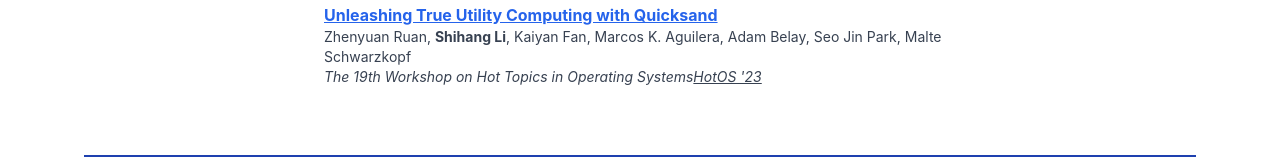
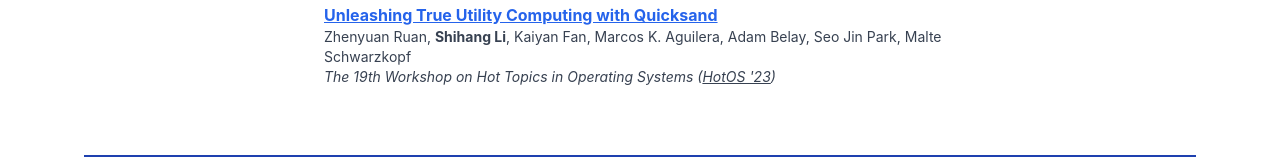
Before and after one commit to vic-lsh/vli, a Next.js app: page / in a window 1280 px wide. Shown: the part 615-773 px from the top of the page. Built offline with nearby package versions, Linux system fonts and the light colour scheme.

Commit message:
fix parenthesis

```diff
--- a/components/publications.tsx
+++ b/components/publications.tsx
@@ -30,9 +30,11 @@ const PublicationEntry: React.FC<{ pub: Publication; selfName?: string }> = ({
       )}
       <div className="text-sm">{concatenatedAuthors}</div>
       <div className="text-sm italic">
-        {pub.venue}
+        {pub.venue}{" "}
         {pub.venueLink && pub.venueAbbr && (
-          <UrlLink href={pub.venueLink}>{pub.venueAbbr}</UrlLink>
+          <span>
+            (<UrlLink href={pub.venueLink}>{pub.venueAbbr}</UrlLink>)
+          </span>
         )}
       </div>
     </span>
```
